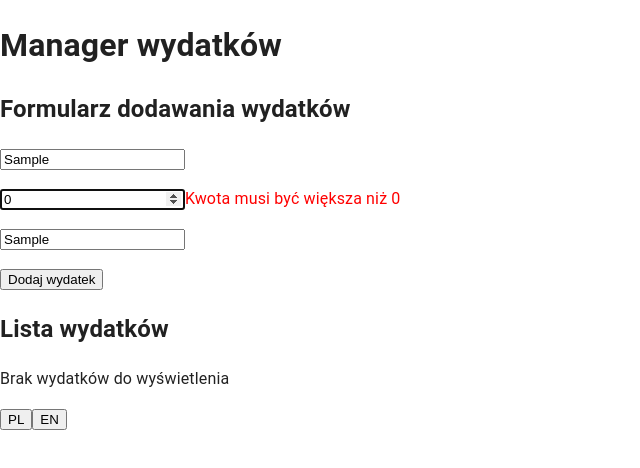
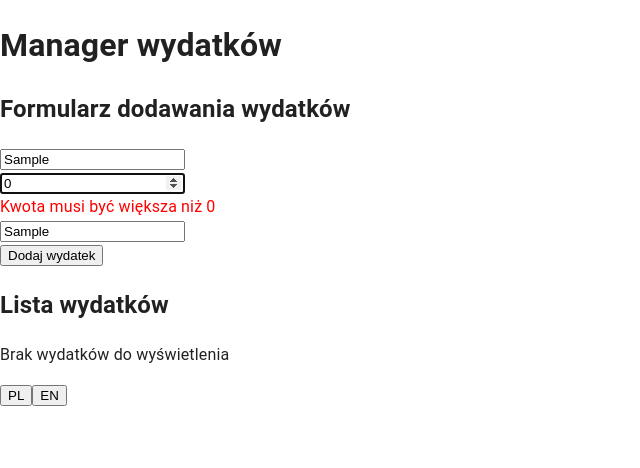
Before and after one commit to kubmari/ExpensesManagerUI, a React (Vite) app: page / in a window 1280 px wide. Both pictures are taken after typing "Sample", "Sample" into the empty fields and a click on the button "Dodaj wydatek". Shown: the top 468 px of the page, without its empty margins (0-640 px from the left). Built offline with nearby package versions, Linux system fonts and the light colour scheme.

Commit message:
W2: Block element instead of <p>

```diff
--- a/src/pages/ExpensesPage.tsx
+++ b/src/pages/ExpensesPage.tsx
@@ -40,7 +40,7 @@ function ExpenseForm({ onAddExpense }: { onAddExpense: (expense: Expense) => voi
 
     return (
         <form onSubmit={handleSubmit(onSubmit)}>
-            <p>
+            <div>
                 <input
                     {...register("title", {
                         required:  t("titleRequired") ,
@@ -50,23 +50,23 @@ function ExpenseForm({ onAddExpense }: { onAddExpense: (expense: Expense) => voi
                         }
                     })}
                     placeholder={t("expenseTitle")} />
-                {errors.title && <span style={{ color: "red" }}>{String(errors.title?.message)}</span>}
-            </p>
-            <p>
+                {errors.title && <div style={{ color: "red" }}>{String(errors.title?.message)}</div>}
+            </div>
+            <div>
                 <input type="number"
                     {...register("amount", {
                         required: t("amountRequired"),
                         valueAsNumber: true,
                         validate: (value) => value > 0 || t("amountInvalid")
                     })} placeholder={t("expenseAmount")} />
-                {errors.amount && <span style={{ color: "red" }}>{String(errors.amount?.message)}</span>}
-            </p>
-            <p>
+                {errors.amount && <div style={{ color: "red" }}>{String(errors.amount?.message)}</div>}
+            </div>
+            <div>
                 <input {...register("category", {
                     required: t("categoryRequired")
                 })} placeholder={t("expenseCategory")} />
-                {errors.category && <span style={{ color: "red" }} >{String(errors.category?.message)}</span>}
-            </p>
+                {errors.category && <div style={{ color: "red" }}>{String(errors.category?.message)}</div>}
+            </div>
             <button type="submit">{t("addExpense")}</button>
         </form>
     )
```
